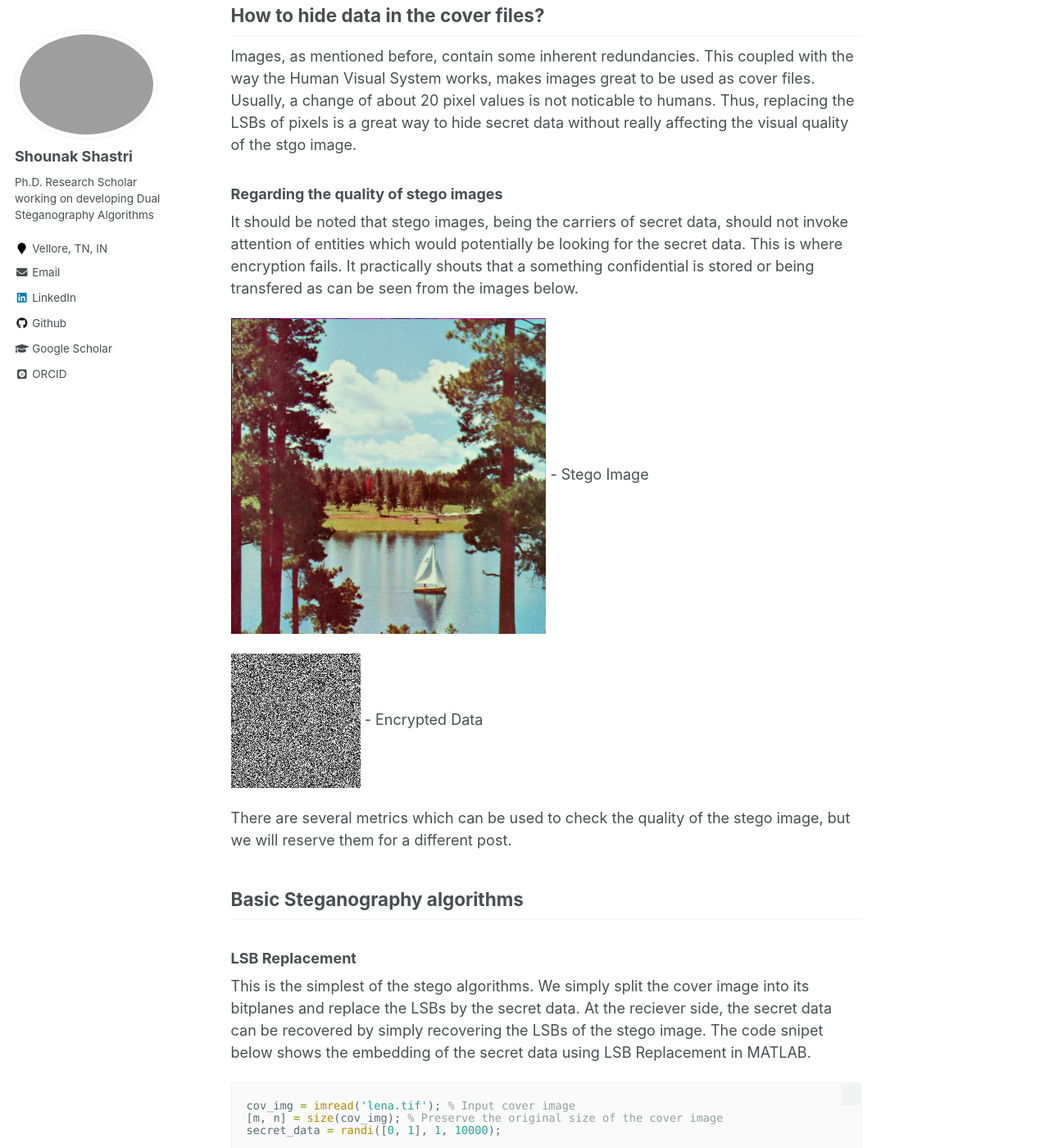
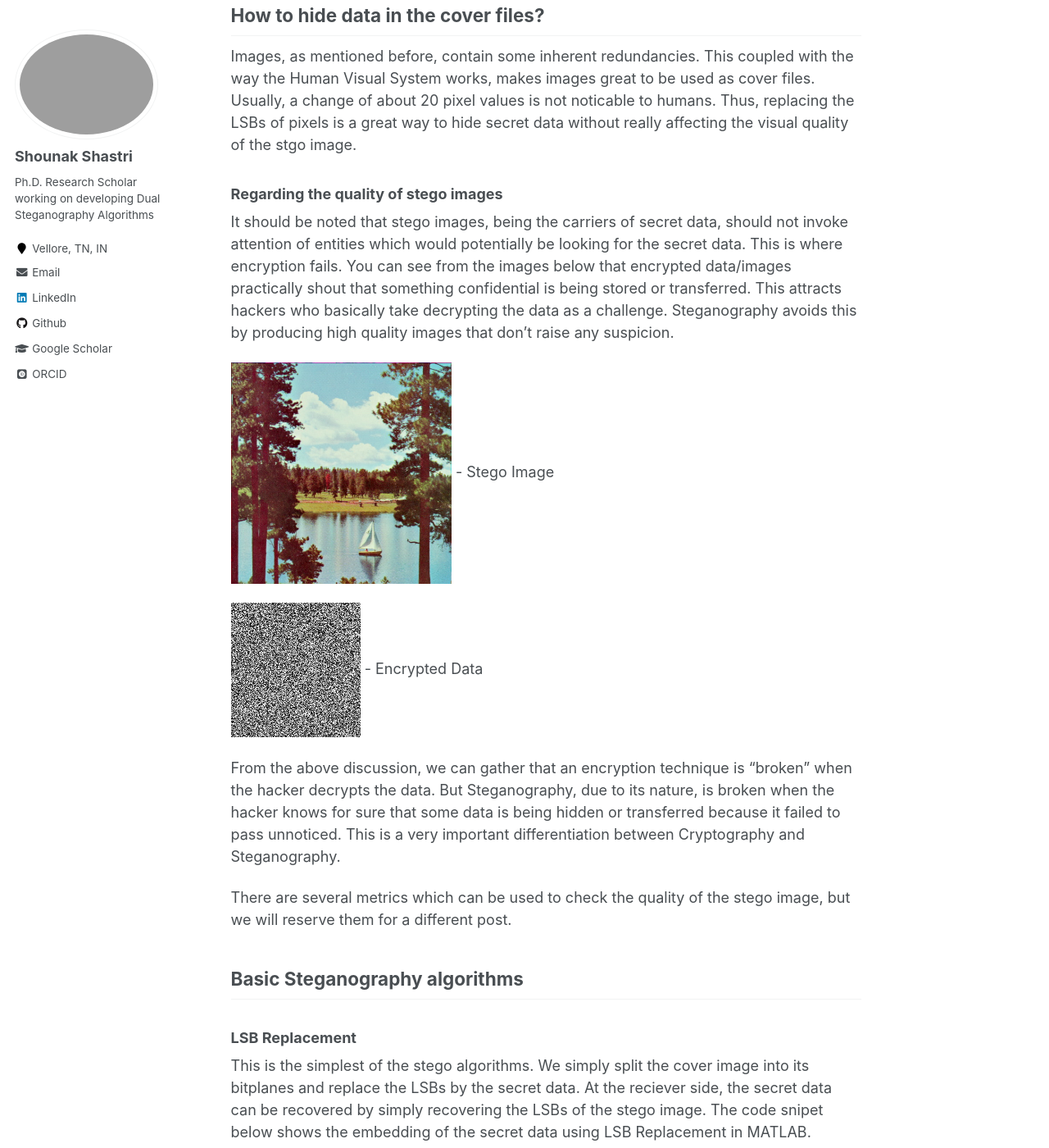
Before and after one commit to shounakshastri/shounakshastri.github.io, a Jekyll site: the page built from _Steganography/BasicStego.md, in a window 1280 px wide and 1400 px high, scrolled down 1815 px. Shown: the whole window at 82% size. Built offline with Jekyll 4.4.1, drawn with Linux system fonts in a browser that asks for light colours; some web fonts are replaced; formulas are drawn with MathJax 3; some of the changed text lies outside the part shown.

Commit message:
Modify the text

```diff
--- a/_Steganography/BasicStego.md
+++ b/_Steganography/BasicStego.md
@@ -63,11 +63,13 @@ Images, as mentioned before, contain some inherent redundancies. This coupled wi
 
 ### Regarding the quality of stego images
 
-It should be noted that stego images, being the carriers of secret data, should not invoke attention of entities which would potentially be looking for the secret data. This is where encryption fails. It practically shouts that a something confidential is stored or being transfered as can be seen from the images below.
+It should be noted that stego images, being the carriers of secret data, should not invoke attention of entities which would potentially be looking for the secret data. This is where encryption fails. You can see from the images below that encrypted data/images practically shout that something confidential is being stored or transferred. This attracts hackers who basically take decrypting the data as a challenge. Steganography avoids this by producing high quality images that don't raise any suspicion.
 
-![Stego Image](/images/stego_coloured.jpg){:height="50%" width="50%"} - Stego Image
+![Stego Image](/images/stego_coloured.jpg){:height="35%" width="35%"} - Stego Image
 
 ![Encrypted Data](/images/encrypted_image.jpg) - Encrypted Data
+
+From the above discussion, we can gather that an encryption technique is "broken" when the hacker decrypts the data. But Steganography, due to its nature, is broken when the hacker knows for sure that some data is being hidden or transferred because it failed to pass unnoticed. This is a very important differentiation between Cryptography and Steganography.
 
 There are several metrics which can be used to check the quality of the stego image, but we will reserve them for a different post.
 
@@ -103,4 +105,4 @@ Higher LSB planes can be used if the size of the secret data is more. The secret
 
 ### Histogram shifting
 
-In histogram shifting, the cover image histogram is analysed and bins which contain peaks and zeros are separated. The histogram between a peak and a zero is shifted to create space for embedding secret data. How?
+In histogram shifting, the cover image histogram is analysed and bins which contain peaks and zeros are separated. The histogram between a peak and a zero is shifted to create space for embedding secret data. How? We first scan the histogram of the cover image for the highest peak and the closest zero bin. Then change all the values of the pixels between the peak and the zero by 1 so that the histogram shifts. Now the bin which was a peak is empty.
```
